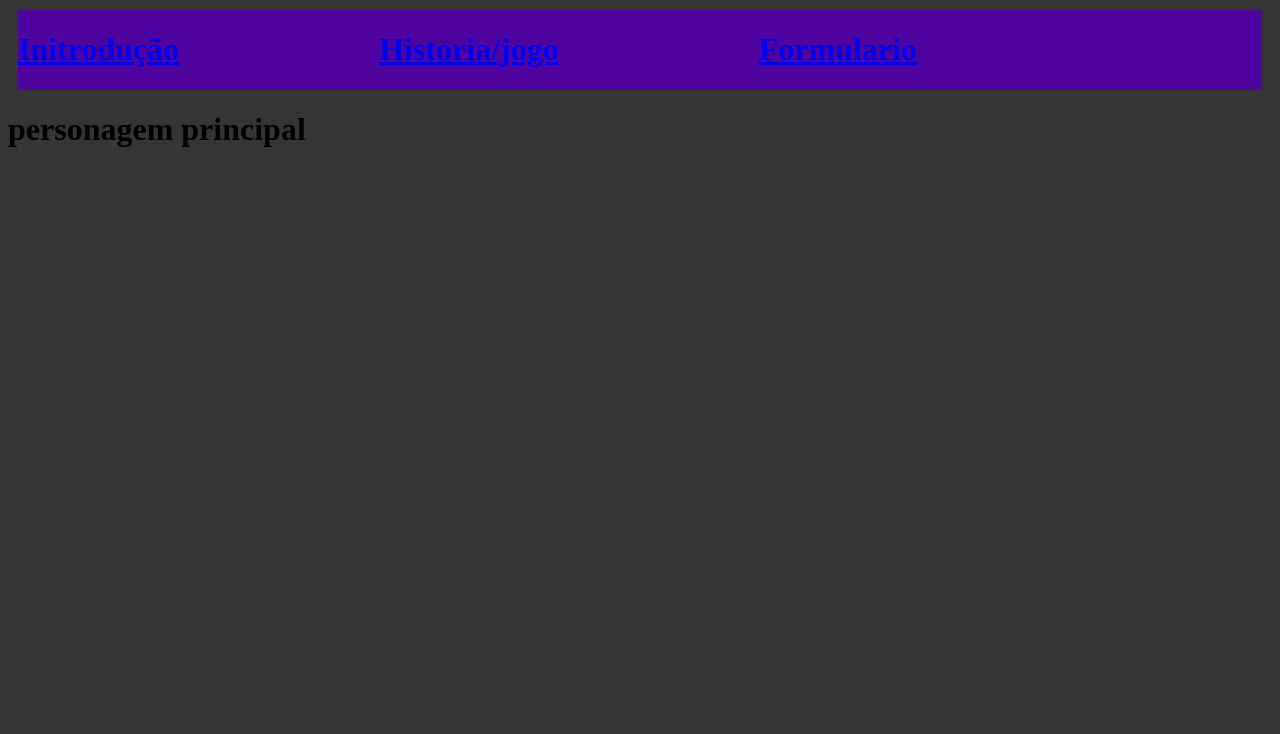
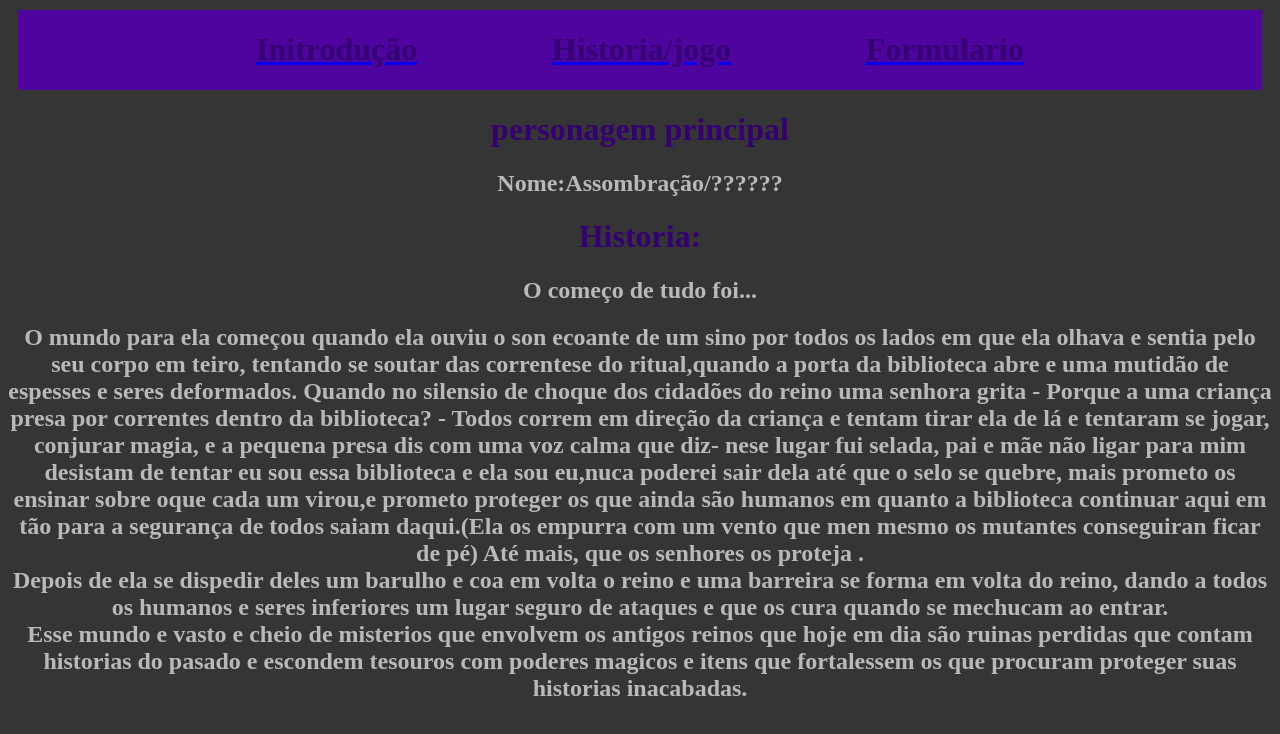
Before and after one commit to marcellarodrigues0/fabrica-saites, a plain HTML site: page index02.html in a window 1280 px wide. Drawn offline with Linux system fonts and the light colour scheme.

Commit message:
chore: mudanças

```diff
--- a/index02.html
+++ b/index02.html
@@ -8,16 +8,24 @@
 </head>
 <body>
     <div class= "Per" >
+        <div class="superior">
         <a href="index.html"><h1>Initrodução</h1></a>
         <a href="index01.html"><h1>Historia/jogo</h1></a>
         <a href="indexFo.html"><h1>Formulario</h1></a>
+        </div>
     </div>
         <div class="Iscrita">
             <h1>personagem principal</h1>
 
-            <h2></h2>
+            <h2>Nome:Assombração/??????</h2>
 
-            <h1></h1>
+            <h1>Historia:</h1>
+
+            <h2>O começo de tudo foi...</h2>
+            <h2>O mundo para ela começou quando ela ouviu o son ecoante de um sino por todos os lados em que ela olhava e sentia pelo seu corpo em teiro, tentando se soutar das correntese do ritual,quando a porta da biblioteca abre e uma mutidão de espesses e seres deformados.
+Quando no silensio de choque dos cidadões do reino uma senhora grita - Porque a uma criança presa por correntes dentro da biblioteca? - Todos correm em direção da criança e tentam tirar ela de lá e tentaram se jogar, conjurar magia, e a pequena presa dis com uma voz calma  que  diz- nese lugar fui selada, pai e mãe não ligar para mim desistam de tentar eu sou essa biblioteca e ela sou eu,nuca poderei sair dela até que o selo se quebre, mais prometo os ensinar sobre oque cada um virou,e prometo proteger os que ainda são humanos em quanto a biblioteca continuar aqui em tão para a segurança de todos saiam daqui.(Ela os empurra com um vento que men mesmo os mutantes conseguiran ficar de pé) Até mais, que os senhores os proteja . <br>
+Depois de ela se dispedir deles um barulho e coa em volta o reino e uma barreira se forma em volta do reino, dando a todos os humanos e seres inferiores um lugar seguro de ataques e que os cura quando se mechucam ao entrar. <br>
+Esse mundo e vasto e cheio de misterios que envolvem os antigos reinos que hoje em dia são ruinas perdidas que contam historias do pasado e escondem tesouros com poderes magicos e itens que fortalessem os que procuram proteger suas historias inacabadas.  </h2>
         </div>
 
 </body>
--- a/indexFo.html
+++ b/indexFo.html
@@ -34,56 +34,6 @@
 
      </form>
   </div>
-  <script>
-    function validaForm(){
-      const email=document.getElementById('email');
-      let emailText = email.value.trim();
-      let valido = false
-
-      if(emailText.includes('@')){
-        console.log("Achei @!")
-        valido = true;
-      } else{
-        valido = false
-      }
-      let partesEmail = emailText.split("@");
-      if(partesEmail[0].length >=7 && partesEmail[0].length <=127){
-        console.log("O tamanho está entre 7 e 127");
-        valido = true;
-      } else{
-        valido = false;
-      }
-
-      const nome = document.getElementById("nome");
-      let nomeText = nome.value.trim();
-      if (nome.length>= 3 ){
-        console.log("Nome atende ao tamanho mínimo")
-        valido = true;
-      } else{
-        valido = false
-      }
-      const textArea= document.getElementById("mensagem");
-      let textTexto = textArea.value.trim();
-      if (textTexto !== ""){
-       // console.log("Texto não pode ser vazio!")
-        valido = true;
-      } else {
-        valido = false
-      }
-      if()
-
-      if (valido){
-      alert("Recebemos sua mensagem, em breve metraremos em contato.")
-      }
-      else{
-        alert("Temos um erro no formulário, corrija para deguir!")
-      }
-    }
-    document.addEventListener("submit", function(e){
-      e.preventDefault();
-      validaForm();
-
-    })
-  </script>
+  <script></script>
 </body>
 </html>
--- a/style01.css
+++ b/style01.css
@@ -6,13 +6,16 @@ body{
     color:rgb(255, 255, 255);
     margin: 10px;
     text-align: center;
+}
+.superior{
+     width: 768px;
+    margin: 0 auto;
     display: flex;
-    gap: 200px;
-
+    justify-content: space-between;
 }
 .Historia{
-  text-align: center;
-
+    color: rgb(53, 0, 113);
+    text-align: center;
 }
 h1{
   color: rgb(185, 185, 185);
--- a/style02.css
+++ b/style02.css
@@ -5,8 +5,21 @@ body{
     background-color: rgb(79, 4, 160);
     color:rgb(255, 255, 255);
     margin: 10px;
-    text-align: center;
+    /*text-align: center; */
+}
+.superior {
+    width: 768px;
+    margin: 0 auto;
     display: flex;
-    gap: 200px;
-
+    justify-content: space-between;
 }
+.Iscrita{
+  color: rgb(255, 255, 255);
+  text-align: center;
+}
+h1{
+  color: rgb(53, 0, 113);
+}
+h2{
+  color: rgb(185, 185, 185);
+}
```
Also changed, not shown: index.html (+37 -14 lines), index01.html (+3 -1 lines), javaScript.js (+49 -0 lines), style.css (+31 -20 lines), 1 other file.
